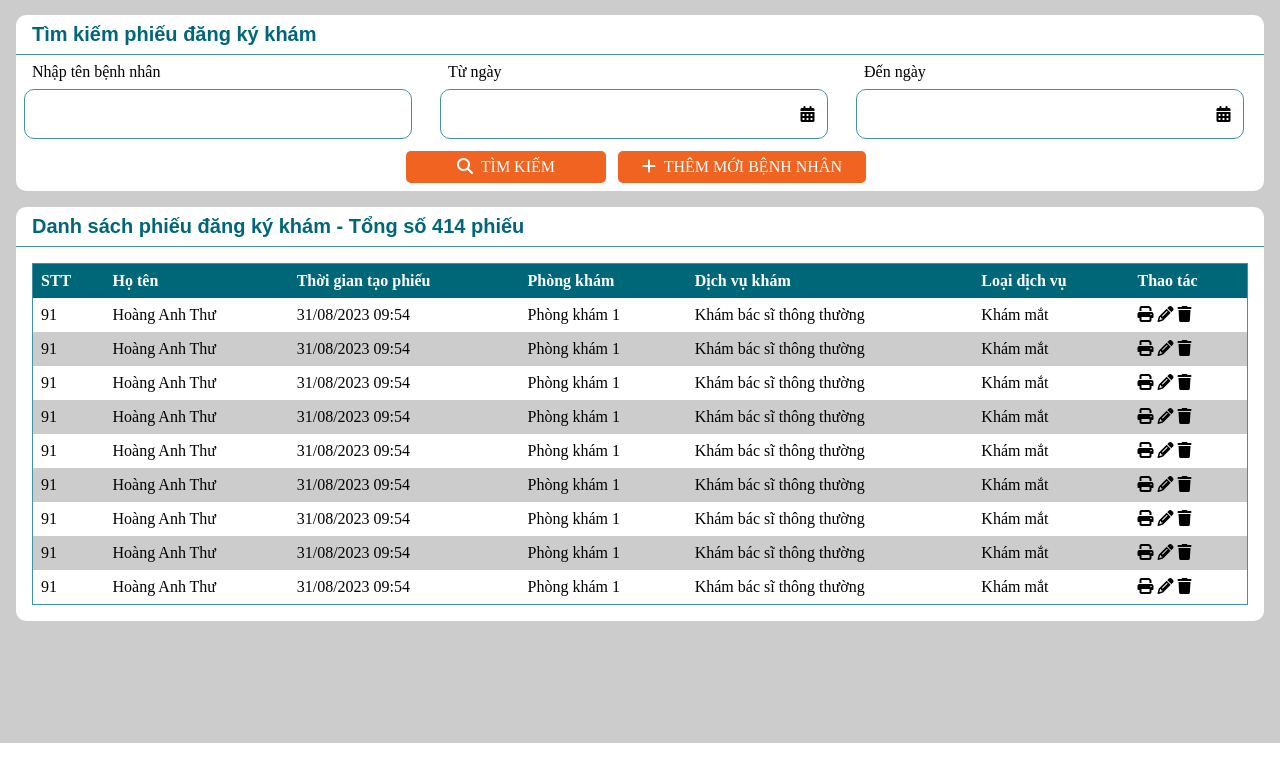
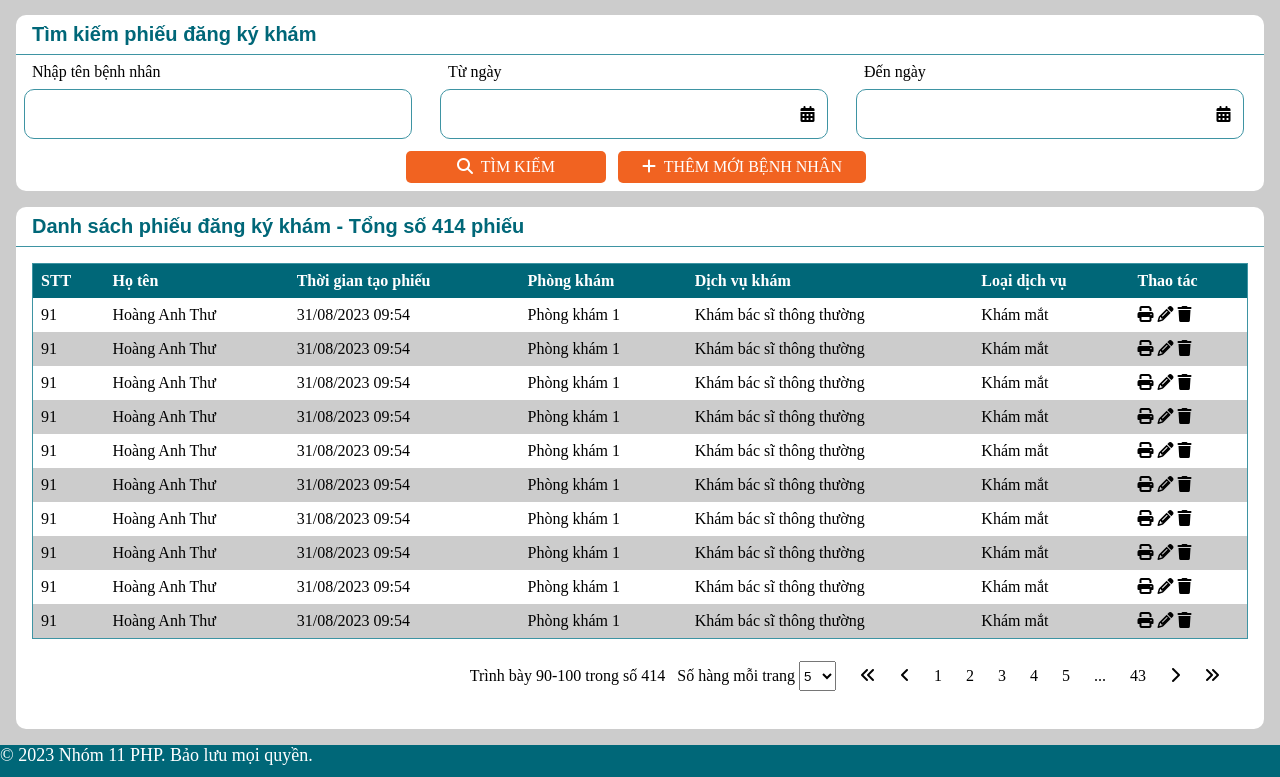
Before and after one commit to DiAyTi2004/Group11_PHP, a PHP site: page / in a window 1280 px wide. Shown: the part 57-834 px from the top of the page. Before the commit the page ends 800 px from the top, so only its background shows below. Run offline with PHP 8.4, Linux system fonts and the light colour scheme.

Commit message:
add paginiton and copyright

```diff
--- a/page/Reception/ExamRegList.php
+++ b/page/Reception/ExamRegList.php
@@ -214,12 +214,56 @@
                         </td>
                     </tr>
 
+                    <tr class="bc-ccc">
+                        <td>91</td>
+                        <td>Hoàng Anh Thư</td>
+                        <td>31/08/2023 09:54</td>
+                        <td>Phòng khám 1</td>
+                        <td>Khám bác sĩ thông thường</td>
+                        <td>Khám mắt</td>
+                        <td>
+                            <i class="fa-solid fa-print"></i>
+                            <i class="fa-solid fa-pencil"></i>
+                            <i class="fa-solid fa-trash"></i>
+                        </td>
+                    </tr>
+
                 </table>
+
+                <section class="paginiton m-4 flex justify-right align-center">
+                    <div class="paginiton-container">
+                        Trình bày 90-100 trong số 414
+                    </div>
+
+                    <div class="paginiton-page-size ml-3">
+                        Số hàng mỗi trang
+                        <select>
+                            <option value="">5</option>
+                            <option value="">10</option>
+                            <option value="">25</option>
+                            <option value="">50</option>
+                        </select>
+                    </div>
+
+                    <ul class="paginition-direction flex-center ml-3">
+                        <li><i class="fa-solid fa-angles-left"></i></li>
+                        <li><i class="fa-solid fa-angle-left"></i></li>
+                        <li>1</li>
+                        <li>2</li>
+                        <li>3</li>
+                        <li>4</li>
+                        <li>5</li>
+                        <li>...</li>
+                        <li>43</li>
+                        <li><i class="fa-solid fa-chevron-right"></i></li>
+                        <li><i class="fa-solid fa-angles-right"></i></li>
+                    </ul>
+                </section>
             </div>
         </div>
     </div>
 </div>
 
 <div class="footer">
-
+    <p>&copy; <?php echo date("Y"); ?> Nhóm 11 PHP. Bảo lưu mọi quyền.</p>
 </div>
--- a/styles/CommonStyle.css
+++ b/styles/CommonStyle.css
@@ -1415,7 +1415,7 @@ body {
 }
 
 .align-start {
-    align-items: flex-end;
+    align-items: flex-start;
 }
 
 .align-end {
--- a/styles/Reception/ExamRegListStyle.css
+++ b/styles/Reception/ExamRegListStyle.css
@@ -140,3 +140,35 @@ th, td {
 .bc-fff {
     background-color: #fff;
 }
+
+.paginition {
+
+}
+
+.paginiton-page-size select {
+    height: 30px;
+}
+
+.paginition-direction {
+    list-style-type: none;
+}
+
+.paginition-direction li{
+    padding: 12px;
+    cursor: pointer;
+    min-height: 30px;
+    border-radius: 10px;
+}
+
+.paginition-direction li:hover {
+    background-color: #006778;
+    color: #fff;
+}
+
+.footer {
+    height: 32px;
+    background-color: #006778;
+    color: #fff;
+    font-size: 18px;
+    text-align: left;
+}
```
